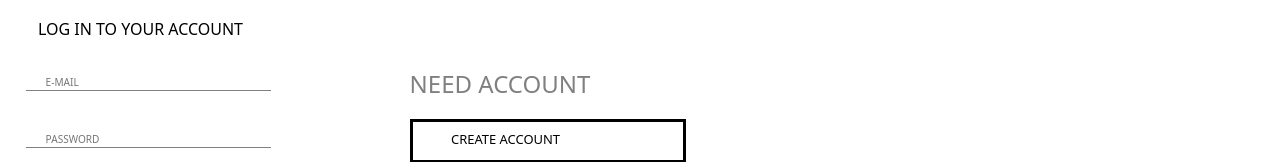
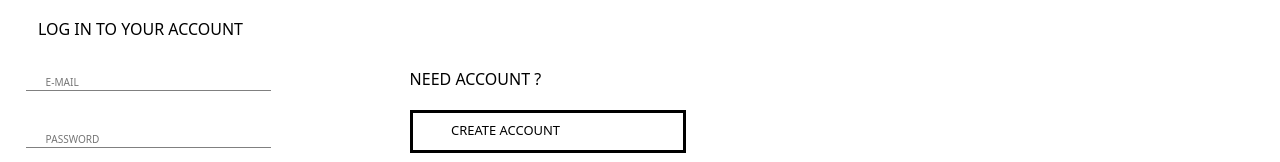
Before and after one commit to The-Vues/ZARAT, a JavaScript app in the folder frontend/: page /login in a window 1280 px wide. Shown: the part 237-399 px from the top of the page. Built offline with nearby package versions, Linux system fonts and the light colour scheme.

Commit message:
css for login and sign up done

```diff
--- a/frontend/src/components/Login.vue
+++ b/frontend/src/components/Login.vue
@@ -26,7 +26,7 @@
 
 
 <div className='right-login-form'>
-<h4 >NEED ACCOUNT</h4>
+<h6 id="acc" >NEED ACCOUNT ?</h6>
 <br>
         <router-link to="/signup" class="create-btn">CREATE ACCOUNT</router-link>
       </div>
@@ -244,4 +244,8 @@
         border:"none"
       }
 
+      #acc{
+        color: black;
+      }
+
   </style>
--- a/frontend/src/main.ts
+++ b/frontend/src/main.ts
@@ -5,7 +5,7 @@ import App from './App.vue'
 import 'bootstrap/dist/css/bootstrap.css'
 import 'bootstrap-vue/dist/bootstrap-vue.css'
 
-import Home from "./components/Home.vue"
+import Home from "./components/home.vue"
 import Login from "./components/Login.vue"
 import SignUP from "./components/SignUP.vue"
 import Cart from "./components/Cart.vue"
```
